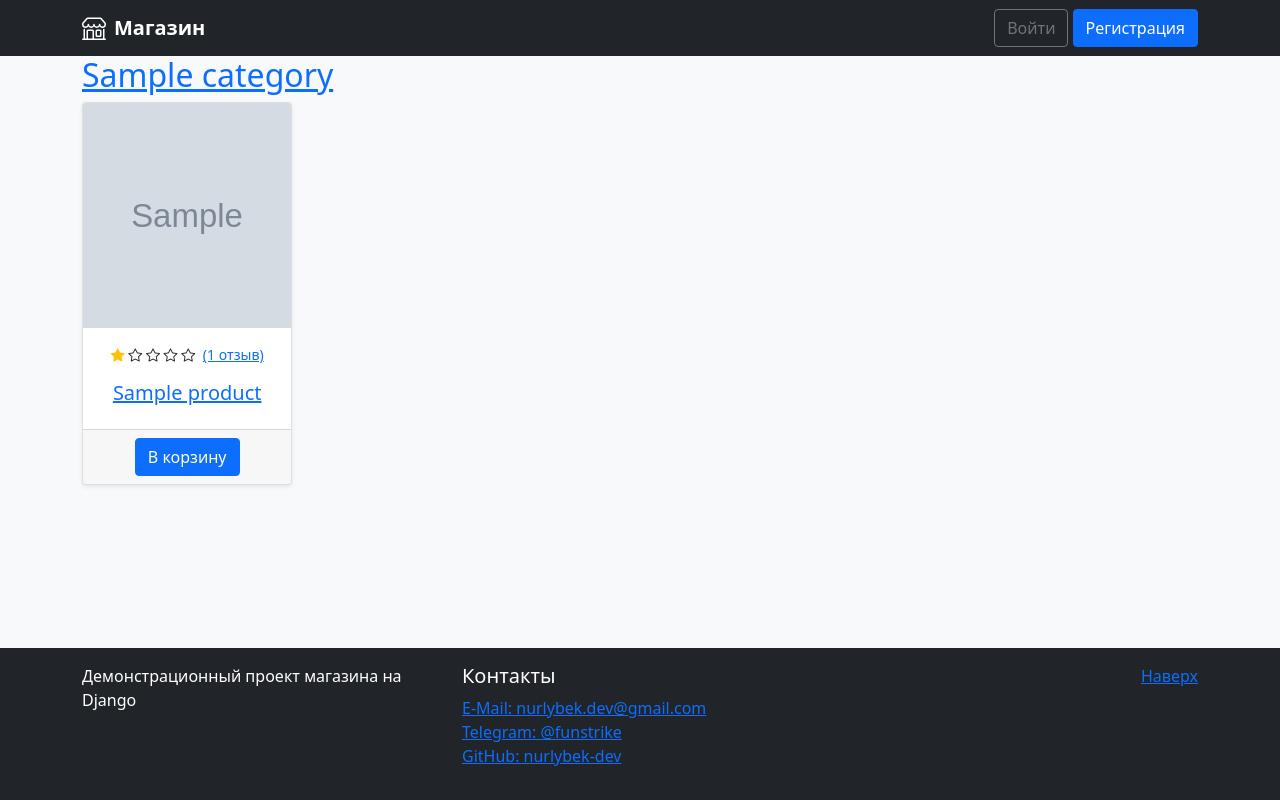
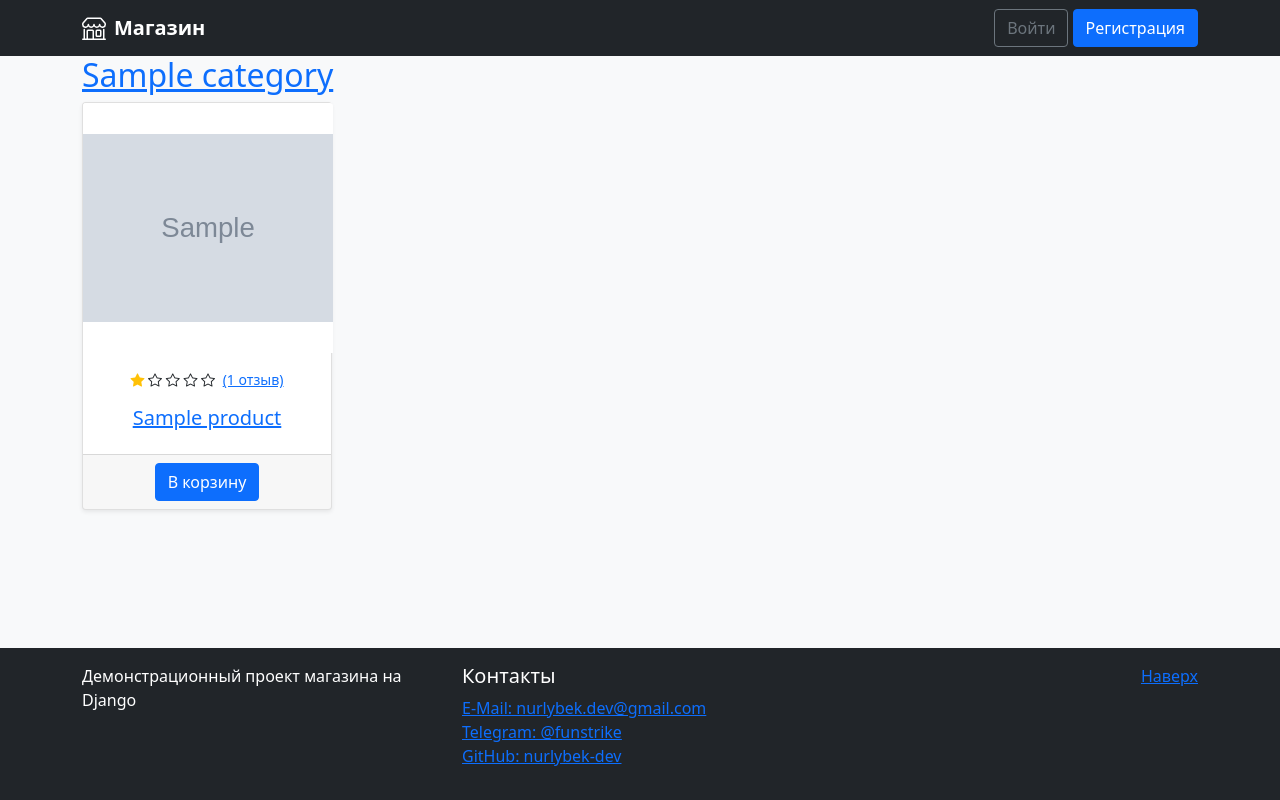
Before and after one commit to nurlybek-dev/django-shop, a Django app: page / in a window 1280 px wide. Run offline with Django 3.2, Linux system fonts and the light colour scheme; tables that the repository leaves empty hold one stand-in row (values such as "Sample post"); grey boxes marked "Sample" are stand-in pictures; parts of the project's set-up code (start-up, migrations or seed data) failed here and were passed over; some libraries are stand-ins or nearby versions.

Commit message:
Update templates

```diff
--- a/shop/models.py
+++ b/shop/models.py
@@ -43,7 +43,7 @@ class Product(models.Model):
         if self.cover:
             return self.cover.url
         else:
-            return settings.STATIC_URL + 'images/no_image.jpg'
+            return settings.STATIC_URL + 'images/no-photo.png'
 
     def get_avg_rating(self):
         avg = self.reviews.aggregate(Avg('rating'))['rating__avg']
--- a/templates/cart/cart_list.html
+++ b/templates/cart/cart_list.html
@@ -22,9 +22,9 @@
                 </thead>
                 <tbody>
                     {% for item in cart %}
-                    <tr>
-                        <td>
-                            <img src="{{ item.product.get_image_url }}" alt="{{ item.product.name }}" width="200" height="200">
+                    <tr style="max-height: 200px;">
+                        <td class="bg-white text-center" style="width: 200px;">
+                            <img src="{{ item.product.get_image_url }}" alt="{{ item.product.name }}" style="max-height: 200px; max-width: 200px;">
                         </td>
                         <td><a href="{{ item.product.get_absolute_url }}">{{ item.product.name }}</a></td>
                         <td>{{ item.product.price }}</td>
--- a/templates/shop/product_card.html
+++ b/templates/shop/product_card.html
@@ -1,10 +1,25 @@
 {% load shop_extras %}
+
+<style>
+  .card {
+    width: 250px;
+  }
+  .card-header {
+    border: none;
+    height: 250px;
+    width: 250px;
+    padding: 0;
+    background-repeat: no-repeat;
+    background-position: center;
+    background-size: contain;
+  }
+</style>
 
 <div class="col">
     <div class="card shadow-sm h-100">
-      <a href="{{ product.get_absolute_url }}">
-        <img src="{{ product.get_image_url }}" class="card-img-top" alt="{{ product.name }}" height="225">
-      </a>
+      <div class="card-header bg-white" style="background-image: url({{ product.get_image_url }});">
+        <a href="{{ product.get_absolute_url }}" class="d-block h-100"></a>
+      </div>
       <div class="card-body text-center">
         <div class="card-text"><small>{% show_avg_rating product %}</small></div>
         <h5 class="card-title"><a href="{{ product.get_absolute_url }}">{{ product.name }}</a></h5>
--- a/templates/shop/product_detail.html
+++ b/templates/shop/product_detail.html
@@ -7,8 +7,8 @@
 <p class="mt-2"><a href="{% url 'home' %}">Вернуться</a>.</p>
 <div class="article-entry mt-1">
     <div class="row">
-        <div class="col col-md-5">
-            <img src="{{ product.get_image_url }}" alt="{{ product.name }}" height="250">
+        <div class="col col-md-5 bg-white text-center">
+            <img src="{{ product.get_image_url }}" alt="{{ product.name }}" height="250" class="mw-100">
         </div>
         <div class="col col-md-7">
             <a href="{{ product.category.get_absolute_url }}">{{ product.category.name }}</a>
```
Also changed, not shown: templates/order/order_detail.html (+4 -4 lines), static/images/no-photo.png (added), static/images/no_image.jpg (deleted), 4 other files.
